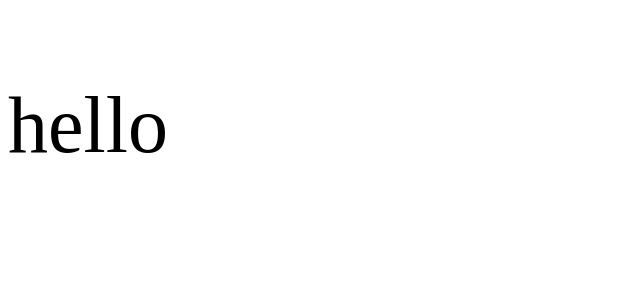
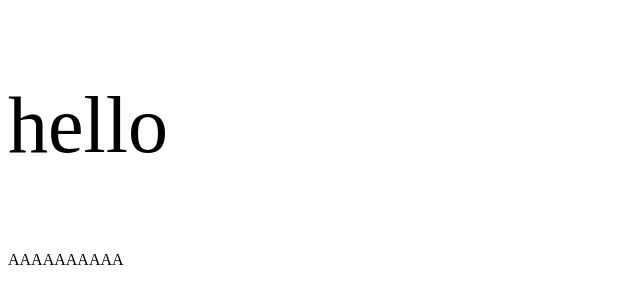
Before and after one commit to KBS1213/123, a plain HTML site: page index.html in a window 1280 px wide. Shown: the whole page, without its empty margins (0-640 px from the left). Drawn offline with Linux system fonts and the light colour scheme.

Commit message:
新增AAAAAA

```diff
--- a/index.html
+++ b/index.html
@@ -7,5 +7,9 @@
 <body>
 <p style="font-size: 80px">hello</p>
 
+<div>
+    AAAAAAAAAA
+</div>
+
 </body>
 </html>
```
